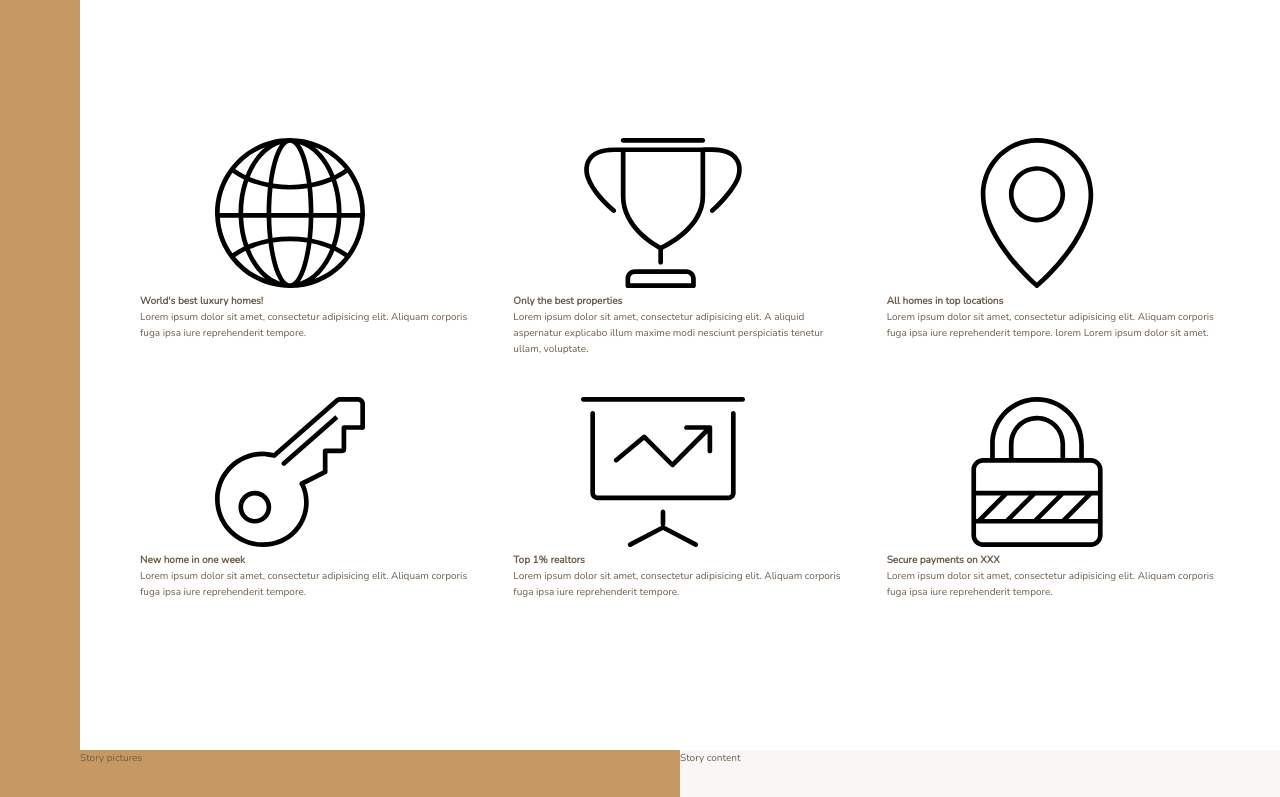
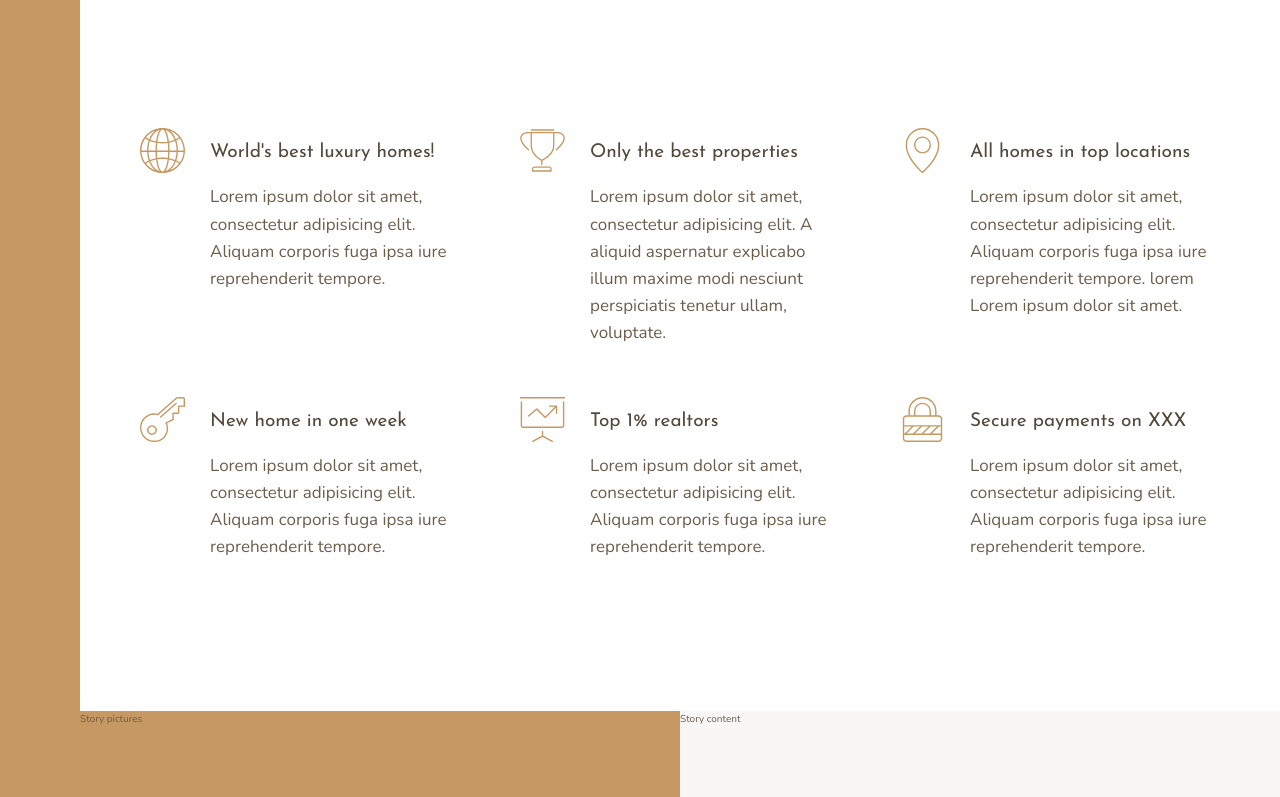
Before and after one commit to drronidz/Nexter, a website: page index.html in a window 1280 px wide. Shown: the part 652-1449 px from the top of the page. Drawn offline with nearby package versions, Linux system fonts and the light colour scheme.

Commit message:
Building the Features Section - Part 2

```diff
--- a/index.html
+++ b/index.html
@@ -31,7 +31,7 @@
                 <svg class="feature__icon">
                     <use xlink:href="img/sprite.svg#icon-global"></use>
                 </svg>
-                <h4 class="heading-4">World's best luxury homes!</h4>
+                <h4 class="heading-4 heading-4--dark">World's best luxury homes!</h4>
                 <p class="feature__text">
                    Lorem ipsum dolor sit amet, consectetur adipisicing elit.
                     Aliquam corporis fuga ipsa iure reprehenderit tempore.
@@ -42,7 +42,7 @@
                 <svg class="feature__icon">
                     <use xlink:href="img/sprite.svg#icon-trophy"></use>
                 </svg>
-                <h4 class="heading-4">Only the best properties</h4>
+                <h4 class="heading-4 heading-4--dark">Only the best properties</h4>
                 <p class="feature__text">
                     Lorem ipsum dolor sit amet, consectetur adipisicing elit.
                     A aliquid aspernatur explicabo illum maxime modi nesciunt perspiciatis tenetur ullam, voluptate.
@@ -53,7 +53,7 @@
                 <svg class="feature__icon">
                     <use xlink:href="img/sprite.svg#icon-map-pin"></use>
                 </svg>
-                <h4 class="heading-4">All homes in top locations</h4>
+                <h4 class="heading-4 heading-4--dark">All homes in top locations</h4>
                 <p class="feature__text">
                     Lorem ipsum dolor sit amet, consectetur adipisicing elit.
                     Aliquam corporis fuga ipsa iure reprehenderit tempore.
@@ -65,7 +65,7 @@
                 <svg class="feature__icon">
                     <use xlink:href="img/sprite.svg#icon-key"></use>
                 </svg>
-                <h4 class="heading-4">New home in one week</h4>
+                <h4 class="heading-4 heading-4--dark">New home in one week</h4>
                 <p class="feature__text">
                     Lorem ipsum dolor sit amet, consectetur adipisicing elit.
                     Aliquam corporis fuga ipsa iure reprehenderit tempore.
@@ -76,7 +76,7 @@
                 <svg class="feature__icon">
                     <use xlink:href="img/sprite.svg#icon-presentation"></use>
                 </svg>
-                <h4 class="heading-4">Top 1% realtors</h4>
+                <h4 class="heading-4 heading-4--dark">Top 1% realtors</h4>
                 <p class="feature__text">
                     Lorem ipsum dolor sit amet, consectetur adipisicing elit.
                     Aliquam corporis fuga ipsa iure reprehenderit tempore.
@@ -87,7 +87,7 @@
                 <svg class="feature__icon">
                     <use xlink:href="img/sprite.svg#icon-lock"></use>
                 </svg>
-                <h4 class="heading-4">Secure payments on XXX</h4>
+                <h4 class="heading-4 heading-4--dark">Secure payments on XXX</h4>
                 <p class="feature__text">
                     Lorem ipsum dolor sit amet, consectetur adipisicing elit.
                     Aliquam corporis fuga ipsa iure reprehenderit tempore.
--- a/sass/_features.scss
+++ b/sass/_features.scss
@@ -4,6 +4,27 @@
   margin: 15rem 0;
 
   display: grid;
-  grid-template-columns: repeat(3, 1fr);
-  grid-gap: 4rem;
+  //grid-template-columns: repeat(3, 1fr);
+  grid-template-columns: repeat(auto-fit, minmax(25rem, 1fr));
+  grid-gap: 6rem;
+  align-items: start;
 }
+
+.feature {
+  display: grid;
+  grid-template-columns: min-content 1fr;
+  grid-row-gap: 1.5rem;
+  grid-column-gap: 2.5rem;
+
+  &__icon {
+    fill: $color-primary;
+    width: 4.5rem;
+    height: 4.5rem;
+    grid-row: 1 / span 2;
+    transform: translateY(-1rem);
+  }
+
+  &__text {
+    font-size: 1.7rem;
+  }
+}
--- a/sass/_typography.scss
+++ b/sass/_typography.scss
@@ -0,0 +1,29 @@
+%heading {
+  font-family: $font-display;
+  font-weight: 400;
+}
+
+.heading-1 {
+  @extend %heading;
+}
+
+.heading-2 {
+  @extend %heading;
+}
+
+.heading-3 {
+  @extend %heading;
+}
+
+.heading-4 {
+  @extend %heading;
+  font-size: 1.9rem;
+
+  &--light {
+    color: $color-grey-light-1;
+  }
+
+  &--dark {
+    color: $color-grey-dark-1;
+  }
+}
```
Also changed, not shown: css/main.css.
